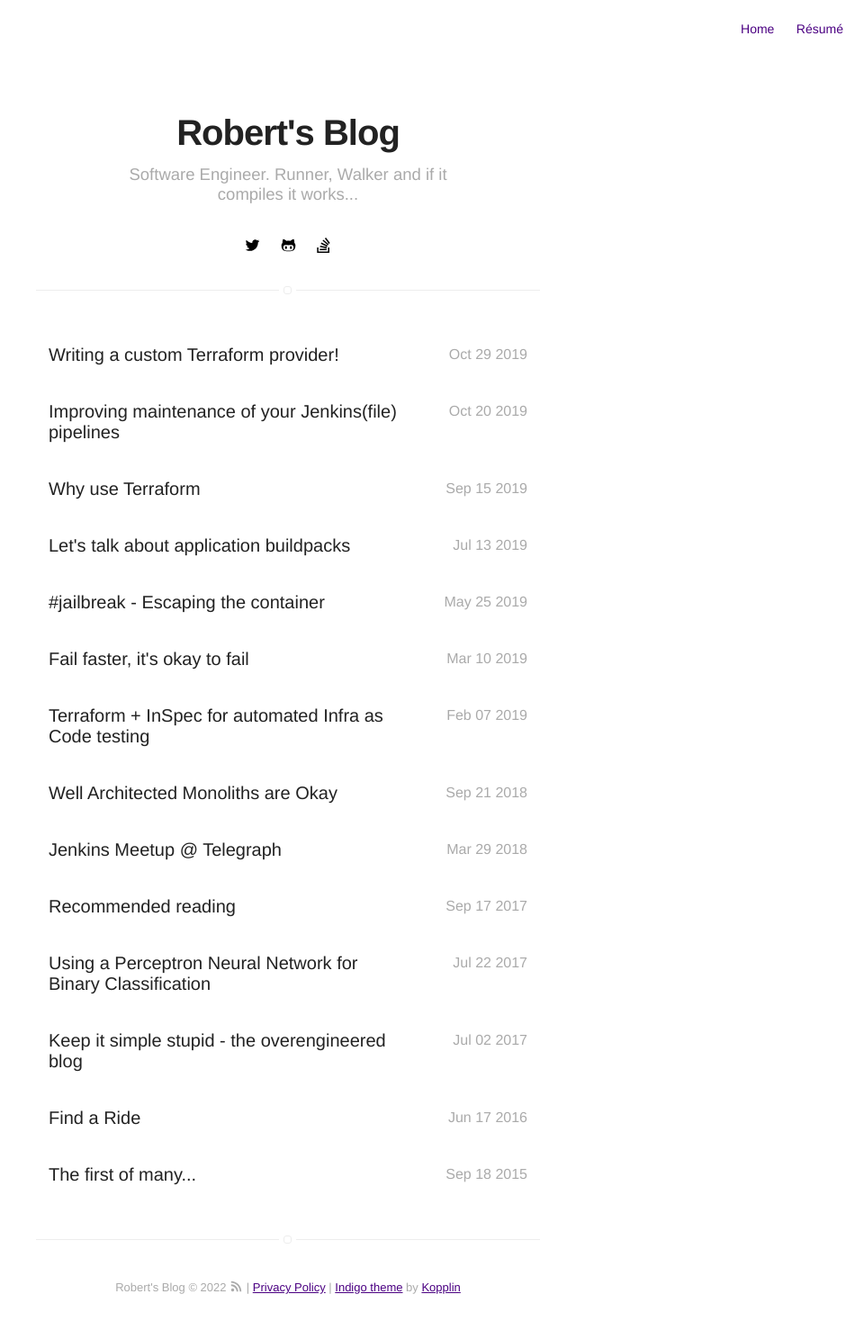
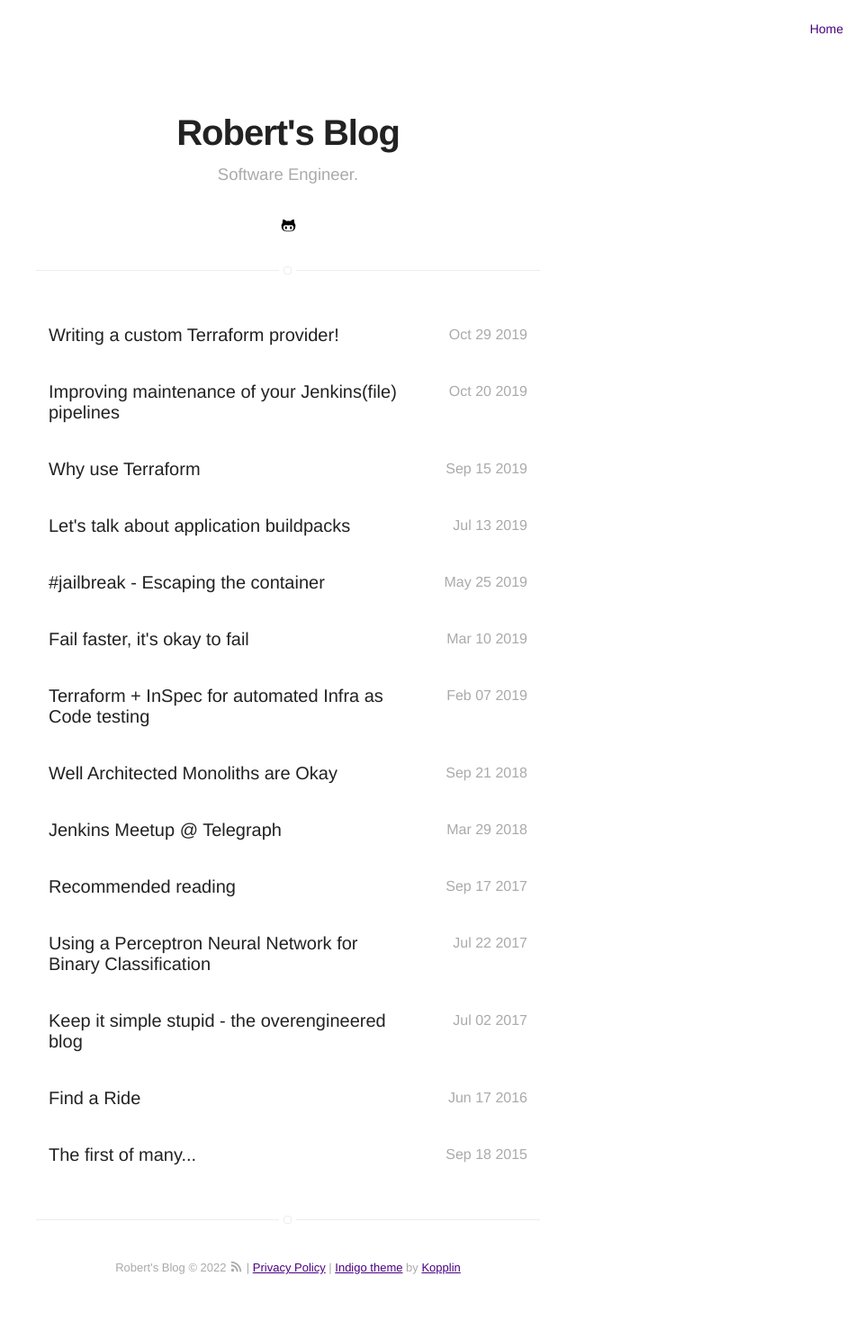
Before and after one commit to RobertNorthard/robertnorthard.github.io, a Jekyll site: the page built from index.html, in a window 1280 px wide. Shown: the whole page at 90% size, without its empty margins (320-1280 px from the left). Built offline with Jekyll 4.4.1, drawn with Linux system fonts in a browser that asks for light colours; after the commit the page ends 1456 px from its top, so only the background shows below that.

Commit message:
Update _config.yml

```diff
--- a/_config.yml
+++ b/_config.yml
@@ -1,6 +1,6 @@
 # main text of home
 name: Robert's Blog
-bio: Software Engineer. Runner, Walker and if it compiles it works...
+bio: Software Engineer.
 
 # twitter summary info
 description: A blog about technology.
@@ -12,8 +12,8 @@ description: A blog about technology.
 
 # If you want to include your resume, set to true
 # and specify source (external or local).
-resume: true
-resume-external: true
+resume: false
+resume-external: false
 resume-url: https://www.linkedin.com/in/robertnorthard/
 
 url: https://robertnorthard.com
@@ -34,18 +34,18 @@ disqus:
   categories: [] # only show disqus for posts that have these categories
 
 # if you don't have any of social below, comment the line
-twitter: robertnorthard
-github: robertnorthard
-stackoverflow: 471745/hmm
+#twitter:
+#github:
+#stackoverflow:
 #email:
 
 authors:
     robertnorthard:
         name: Robert
-        bio: If it compiles it works!
+        # bio:
         external-image: false
-        picture: assets/images/profile.jpg
-        twitter: robertnorthard
+        #picture:
+        #twitter:
 
 # do you want a larger site? change the option below
 # options: [normal, large] | default: normal
```
